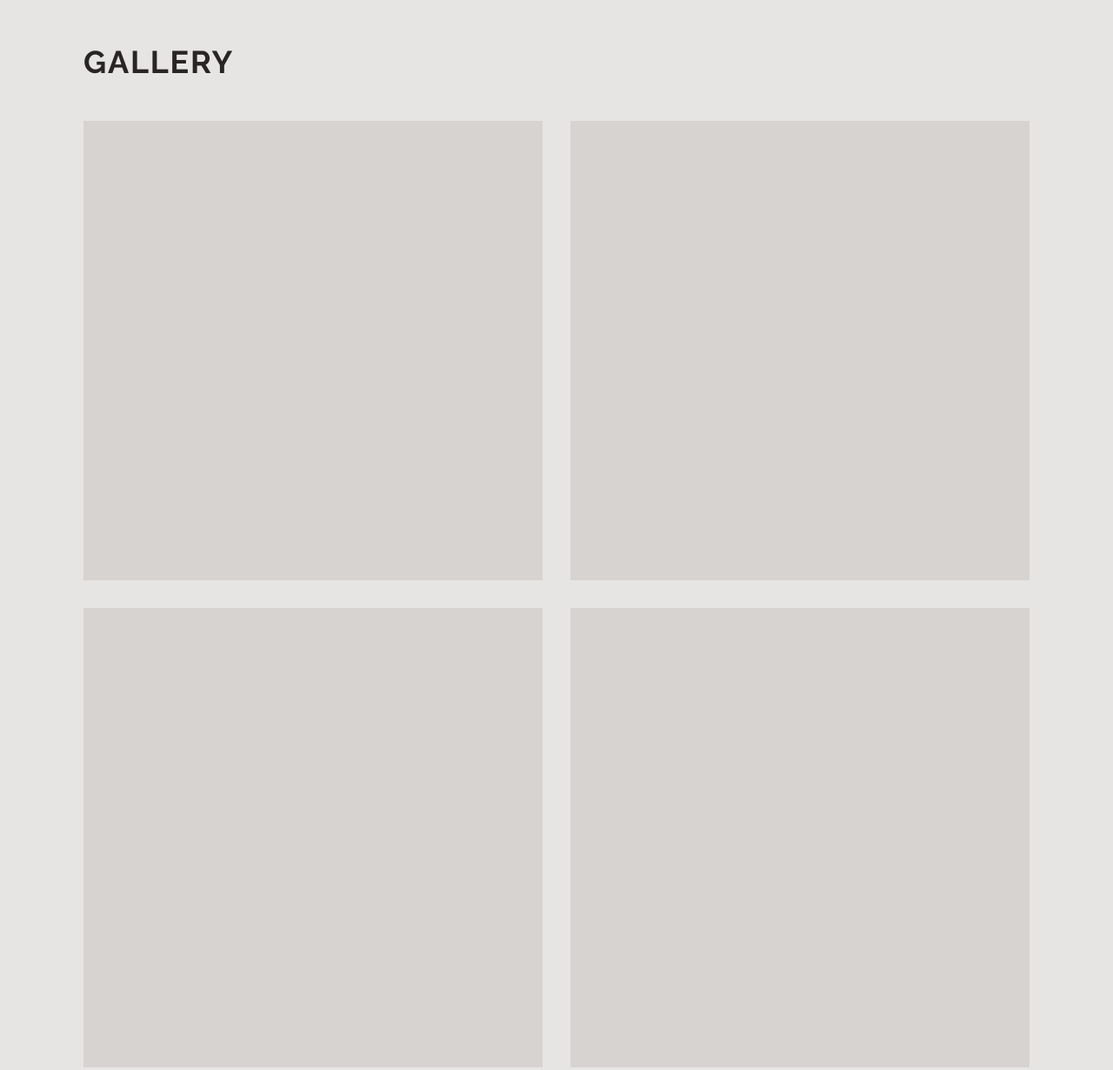
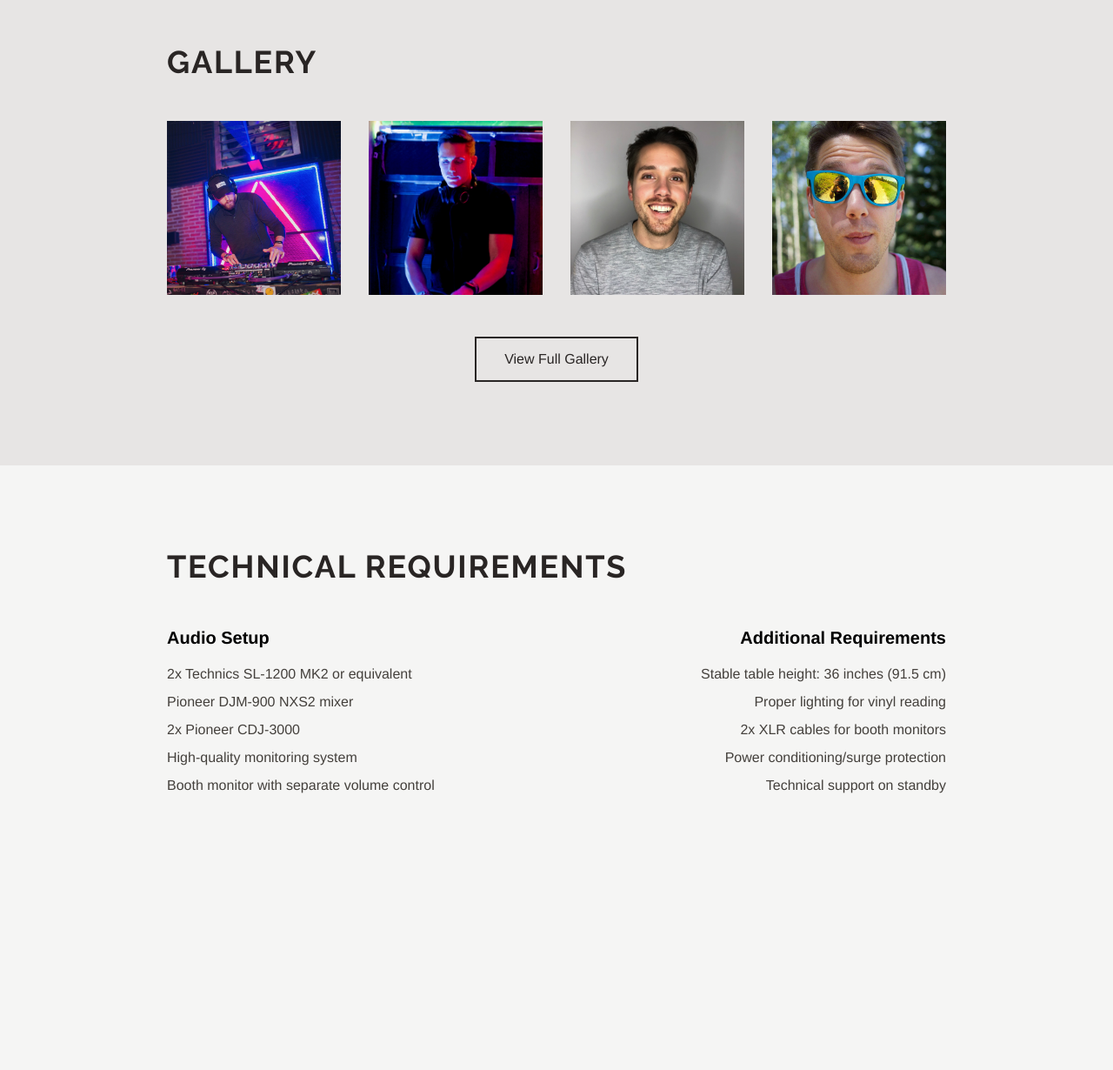
Before and after one commit to craigruks/dj, a website: page index.html in a window 1280 px wide. Shown: the part 1420-2650 px from the top of the page at 87% size. After the commit the page ends 2431 px from the top, so only its background shows below. Drawn offline with nearby package versions, Linux system fonts and the light colour scheme; files that its build step writes are made by us from their sources.

Commit message:
Stable v0.1

```diff
--- a/index.html
+++ b/index.html
@@ -31,10 +31,10 @@
         <div class="max-w-4xl mx-auto">
             <h2 class="section-title">Biography</h2>
             <p class="mt-8 text-lg leading-relaxed text-stone-700">
-                As a kid in Maine, sitting in the backseat of a boxy Volvo, I learned to pitch-match my vocals so well my mom couldn’t hear it over the radio static. That’s how I DJ now: transitions so seamless you’ll feel them in your ribs before your ears catch on.
+                As a kid in Maine, sitting in the backseat of a boxy Volvo, I learned to pitch-match my vocals so well my mom couldn't hear it over the radio static. That's how I DJ now: transitions so seamless you'll feel them in your ribs before your ears catch on.
             </p>
             <p class="mt-4 text-lg leading-relaxed text-stone-700">
-                I don’t blend in because I’m afraid to stand out. I blend in because calibration is more powerful than disruption. I match your energy, then elevate it. Basements, pools, rooftops, doesn’t matter: I find the crowd’s frequency, then modulate it.
+                I don't blend in because I'm afraid to stand out. I blend in because calibration is more powerful than disruption. I match your energy, then elevate it. Basements, pools, rooftops, doesn't matter: I find the crowd's frequency, then modulate it.
             </p>
             <p class="mt-4 text-lg leading-relaxed text-stone-700">
                 Solo sets are Tetris: stacking beats that click into place. B2B is Pong-volleying rhythms until the crowd becomes the pixelated ball, dance moves ricocheting across the club.
@@ -47,13 +47,21 @@
 
     <!-- Gallery Section -->
     <section id="gallery" class="py-24 px-6 md:px-12 lg:px-24 bg-stone-200">
-        <div class="max-w-6xl mx-auto">
+        <div class="max-w-4xl mx-auto">
             <h2 class="section-title mb-12">Gallery</h2>
-            <div class="grid grid-cols-1 md:grid-cols-2 gap-8">
-                <div class="gallery-item aspect-square bg-stone-300"></div>
-                <div class="gallery-item aspect-square bg-stone-300"></div>
-                <div class="gallery-item aspect-square bg-stone-300"></div>
-                <div class="gallery-item aspect-square bg-stone-300"></div>
+            <div class="grid grid-cols-1 sm:grid-cols-2 lg:grid-cols-4 gap-4 md:gap-6 lg:gap-8">
+                <div class="gallery-item aspect-square overflow-hidden">
+                    <img src="src/profile1.jpeg" alt="DJ RUKS performing" class="w-full h-full object-cover hover:scale-105 transition-transform duration-700">
+                </div>
+                <div class="gallery-item aspect-square overflow-hidden">
+                    <img src="src/profile2.jpeg" alt="DJ RUKS in action" class="w-full h-full object-cover hover:scale-105 transition-transform duration-700">
+                </div>
+                <div class="gallery-item aspect-square overflow-hidden">
+                    <img src="src/profile3.jpg" alt="DJ RUKS at the decks" class="w-full h-full object-cover hover:scale-105 transition-transform duration-700">
+                </div>
+                <div class="gallery-item aspect-square overflow-hidden">
+                    <img src="src/profile4.jpg" alt="DJ RUKS live performance" class="w-full h-full object-cover hover:scale-105 transition-transform duration-700">
+                </div>
             </div>
             <div class="text-center mt-12">
                 <a href="#" class="inline-block px-8 py-3 border-2 border-stone-800 text-stone-800 hover:bg-stone-800 hover:text-white transition-colors">View Full Gallery</a>
@@ -63,7 +71,7 @@
 
     <!-- Rider Section -->
     <section id="rider" class="py-24 px-6 md:px-12 lg:px-24 bg-stone-100">
-        <div class="max-w-6xl mx-auto">
+        <div class="max-w-4xl mx-auto">
             <h2 class="section-title mb-12">Technical Requirements</h2>
             <div class="grid grid-cols-1 md:grid-cols-2 gap-12">
                 <div>
@@ -76,7 +84,7 @@
                         <li>Booth monitor with separate volume control</li>
                     </ul>
                 </div>
-                <div>
+                <div class="text-right">
                     <h3 class="text-xl font-bold mb-4">Additional Requirements</h3>
                     <ul class="space-y-2 text-stone-700">
                         <li>Stable table height: 36 inches (91.5 cm)</li>
```
Also changed, not shown: src/profile1.jpeg (added), src/profile2.jpeg (added), src/profile3.jpg (added), src/profile4.jpg (added).
